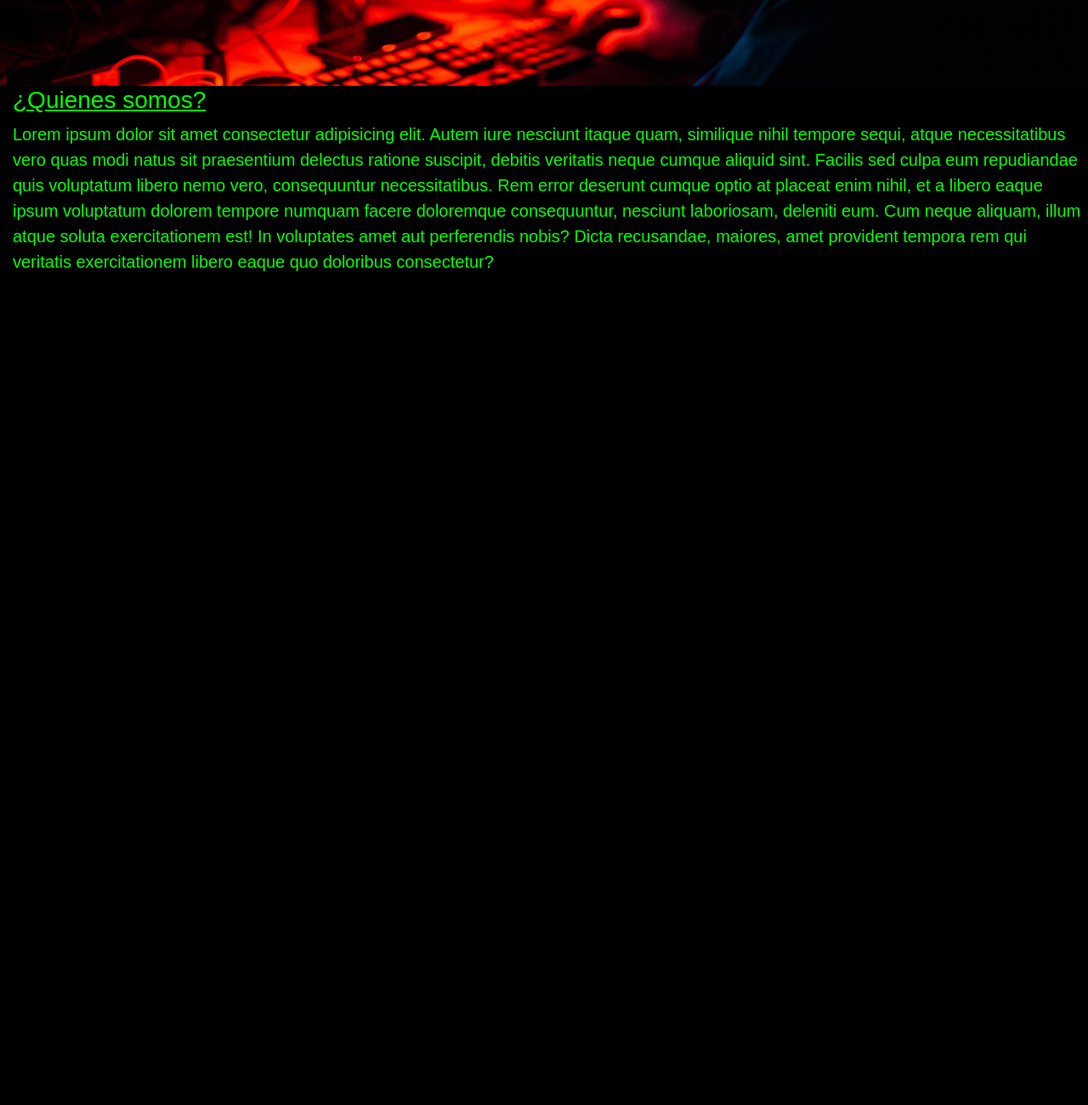
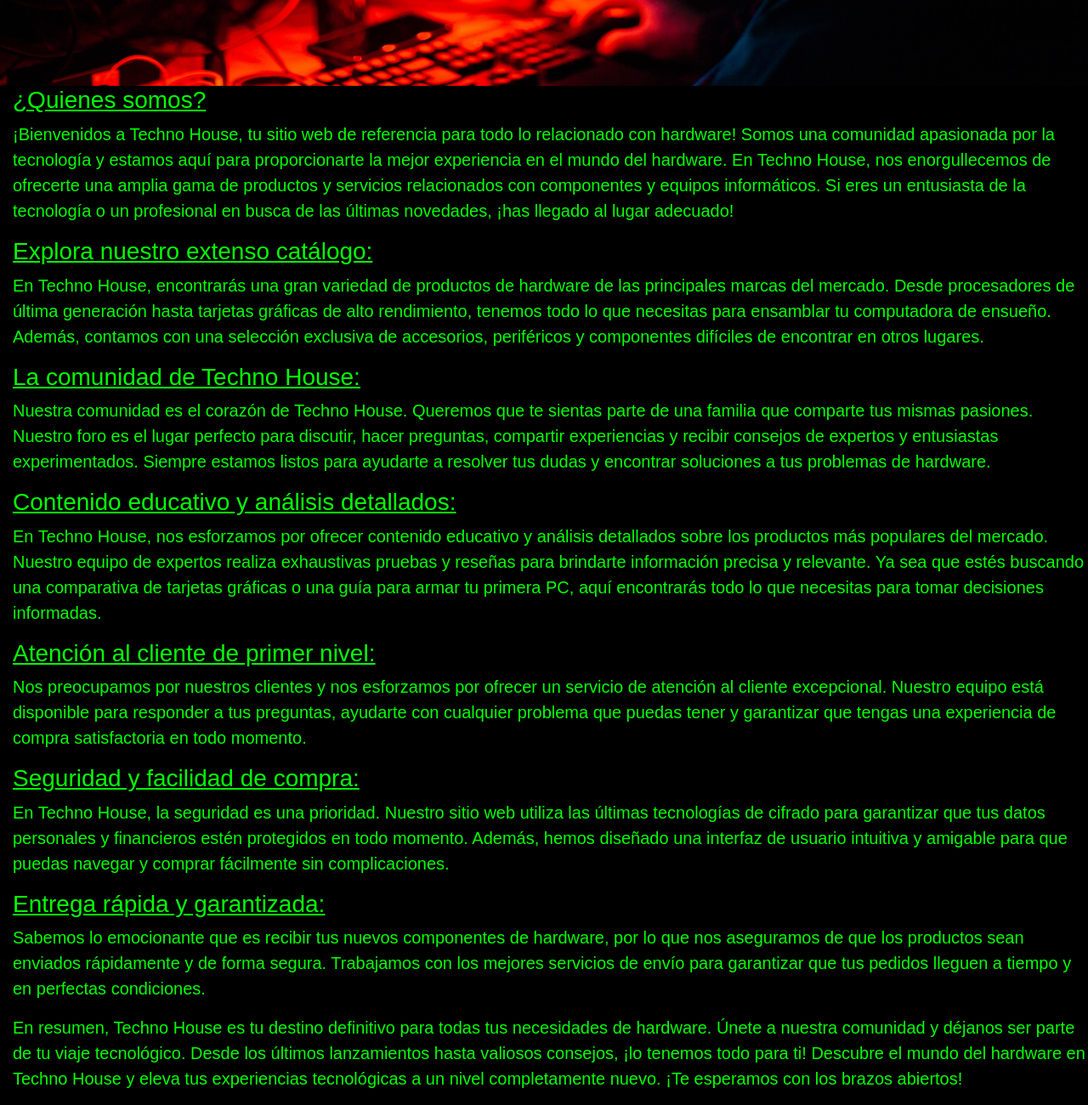
Before and after one commit to fedebaraibar/2dapreentrega, a plain HTML site: page pages/nosotros.html in a window 1280 px wide. Shown: the part 802-2102 px from the top of the page at 85% size. Before the commit the page ends 1141 px from the top, so only its background shows below. Drawn offline with nearby package versions, Linux system fonts and the light colour scheme; a web font is replaced by a local one.

```diff
--- a/estilos.sass
+++ b/estilos.sass
@@ -375,6 +375,7 @@ h3
     padding-left: 15px
 
 
+
 // PESTAÑAS SERVICIOS
 
 .tituloSer
@@ -418,7 +419,8 @@ h3
     padding-top: 20px
 
 label
-    padding-left: 12px
+    padding-left: 20px
+    margin: 10px
 
 
 .consultas
@@ -426,10 +428,12 @@ label
     font-size: 25px
     padding-left: 15px
 
-.textarea
-    min-width: 490px
-    max-width: 490px
+textarea
+    width: auto
     min-height: 250px
+
+button
+    margin: 10px
 
 @media only screen and (max-width: 1024px)
     .tituloNos
--- a/pages/nosotros.html
+++ b/pages/nosotros.html
@@ -60,14 +60,35 @@
             <img class="img-fluid" src="../multimedia/fondo nos.jpg" alt="Foto 5" width="100%" height="100px">
         </div>
         <h3>¿Quienes somos?</h3>
-        <p>Lorem ipsum dolor sit amet consectetur adipisicing elit. Autem iure nesciunt itaque quam, similique nihil
-            tempore sequi, atque necessitatibus vero quas modi natus sit praesentium delectus ratione suscipit, debitis
-            veritatis neque cumque aliquid sint. Facilis sed culpa eum repudiandae quis voluptatum libero nemo vero,
-            consequuntur necessitatibus. Rem error deserunt cumque optio at placeat enim nihil, et a libero eaque ipsum
-            voluptatum dolorem tempore numquam facere doloremque consequuntur, nesciunt laboriosam, deleniti eum. Cum
-            neque aliquam, illum atque soluta exercitationem est! In voluptates amet aut perferendis nobis? Dicta
-            recusandae, maiores, amet provident tempora rem qui veritatis exercitationem libero eaque quo doloribus
-            consectetur?</p>
+        <p>¡Bienvenidos a Techno House, tu sitio web de referencia para todo lo relacionado con hardware! Somos una comunidad apasionada por la tecnología y estamos aquí para proporcionarte la mejor experiencia en el mundo del hardware.
+
+            En Techno House, nos enorgullecemos de ofrecerte una amplia gama de productos y servicios relacionados con componentes y equipos informáticos. Si eres un entusiasta de la tecnología o un profesional en busca de las últimas novedades, ¡has llegado al lugar adecuado!
+
+            <h3>Explora nuestro extenso catálogo:</h3>
+
+            <p>En Techno House, encontrarás una gran variedad de productos de hardware de las principales marcas del mercado. Desde procesadores de última generación hasta tarjetas gráficas de alto rendimiento, tenemos todo lo que necesitas para ensamblar tu computadora de ensueño. Además, contamos con una selección exclusiva de accesorios, periféricos y componentes difíciles de encontrar en otros lugares.</p>
+
+            <h3>La comunidad de Techno House:</h3>
+
+            <p>Nuestra comunidad es el corazón de Techno House. Queremos que te sientas parte de una familia que comparte tus mismas pasiones. Nuestro foro es el lugar perfecto para discutir, hacer preguntas, compartir experiencias y recibir consejos de expertos y entusiastas experimentados. Siempre estamos listos para ayudarte a resolver tus dudas y encontrar soluciones a tus problemas de hardware.</p>
+
+            <h3>Contenido educativo y análisis detallados:</h3>
+
+            <p>En Techno House, nos esforzamos por ofrecer contenido educativo y análisis detallados sobre los productos más populares del mercado. Nuestro equipo de expertos realiza exhaustivas pruebas y reseñas para brindarte información precisa y relevante. Ya sea que estés buscando una comparativa de tarjetas gráficas o una guía para armar tu primera PC, aquí encontrarás todo lo que necesitas para tomar decisiones informadas.</p>
+
+            <h3>Atención al cliente de primer nivel:</h3>
+
+            <p>Nos preocupamos por nuestros clientes y nos esforzamos por ofrecer un servicio de atención al cliente excepcional. Nuestro equipo está disponible para responder a tus preguntas, ayudarte con cualquier problema que puedas tener y garantizar que tengas una experiencia de compra satisfactoria en todo momento.</p>
+
+            <h3>Seguridad y facilidad de compra:</h3>
+
+            <p>En Techno House, la seguridad es una prioridad. Nuestro sitio web utiliza las últimas tecnologías de cifrado para garantizar que tus datos personales y financieros estén protegidos en todo momento. Además, hemos diseñado una interfaz de usuario intuitiva y amigable para que puedas navegar y comprar fácilmente sin complicaciones.</p>
+
+            <h3>Entrega rápida y garantizada:</h3>
+
+            <p>Sabemos lo emocionante que es recibir tus nuevos componentes de hardware, por lo que nos aseguramos de que los productos sean enviados rápidamente y de forma segura. Trabajamos con los mejores servicios de envío para garantizar que tus pedidos lleguen a tiempo y en perfectas condiciones.</p>
+
+            <p>En resumen, Techno House es tu destino definitivo para todas tus necesidades de hardware. Únete a nuestra comunidad y déjanos ser parte de tu viaje tecnológico. Desde los últimos lanzamientos hasta valiosos consejos, ¡lo tenemos todo para ti! Descubre el mundo del hardware en Techno House y eleva tus experiencias tecnológicas a un nivel completamente nuevo. ¡Te esperamos con los brazos abiertos!</p>
     </main>
 
 
```
Also changed, not shown: estilos.css, 1 other file.
